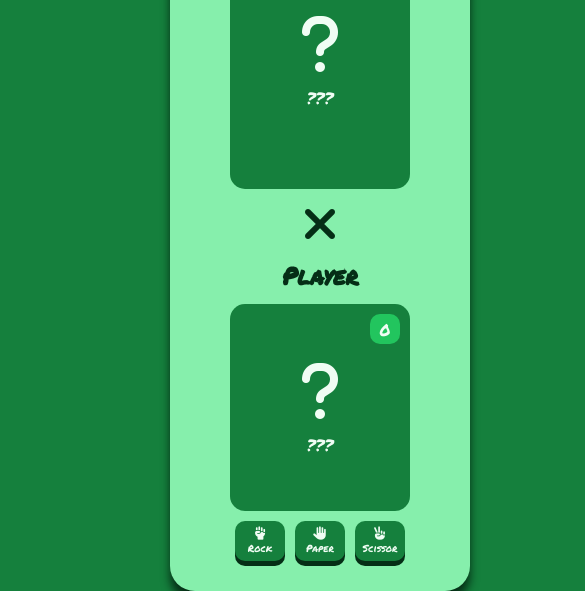
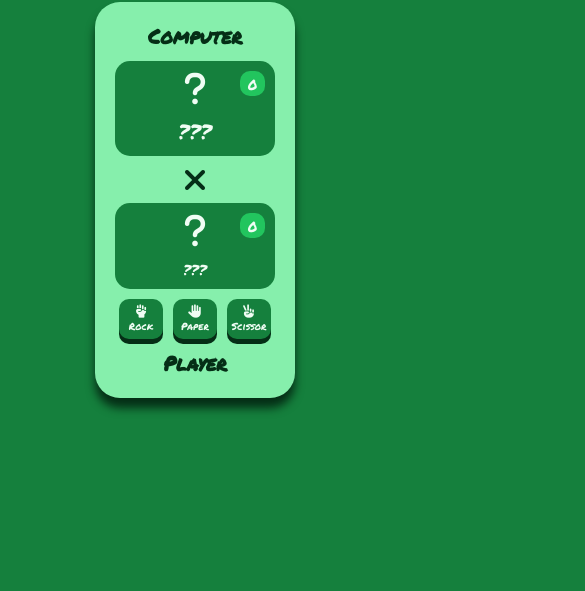
Before and after one commit to felipelipe12/jankenpon, a plain HTML site: page index.html in a window 390 px wide. Shown: the part 253-844 px from the top of the page, 585 px wide, since content can reach past the window. Drawn offline with Linux system fonts and the light colour scheme.

Commit message:
Feat: Responsiveness layout & Add classes in spans

```diff
--- a/css/style.css
+++ b/css/style.css
@@ -19,6 +19,15 @@ body {
     height: 100dvh;
 }
 
+h1 {
+    font-size: 54px;
+}
+
+h2 {
+    color: var(--green-950);
+    font-size: 24px;
+}
+
 button {
     font-family: "Permanent Marker", system-ui;
     color: var(--green-050);
@@ -37,13 +46,12 @@ section.jankenpon div.container {
     gap: 30px;
     margin: 0 auto;
     height: 100%;
-    width: 640px;
+    width: 480px;
 }
 
 section.jankenpon div.container h1.jankenpon__title {
     color: var(--green-300);
     filter: drop-shadow(0px 5px 0px var(--green-950));
-    font-size: 54px;
 }
 
 section.jankenpon div.container div.jankenpon__card {
@@ -52,24 +60,22 @@ section.jankenpon div.container div.jankenpon__card {
     box-shadow: var(--green-950) 0px 10px 10px;
     padding: 30px;
     height: 350px;
-    width: 500px;
+    width: 100%;
     display: flex;
     justify-content: space-between;
     align-items: center;
+    gap: 20px;
 }
 
-section.jankenpon div.container div.jankenpon__card div.jankenpon__card--player {
+section.jankenpon div.container div.jankenpon__card div.jankenpon__card--player,
+section.jankenpon div.container div.jankenpon__card div.jankenpon__card--computer {
     height: 100%;
-    width: 180px;
+    width: 100%;
     display: flex;
     flex-direction: column;
     justify-content: space-between;
     align-items: center;
     gap: 10px;
-}
-
-section.jankenpon div.container div.jankenpon__card div.jankenpon__card--player h2.jankenpon__player--title {
-    font-size: 24px;
 }
 
 section.jankenpon div.container div.jankenpon__card span.jankenpon__card--vs {
@@ -81,7 +87,8 @@ section.jankenpon div.container div.jankenpon__card span.jankenpon__card--vs {
     color: var(--green-950);
 }
 
-section.jankenpon div.container div.jankenpon__card div.jankenpon__card--player div.jankenpon__player--choice {
+section.jankenpon div.container div.jankenpon__card div.jankenpon__card--player div.jankenpon__player--choice,
+section.jankenpon div.container div.jankenpon__card div.jankenpon__card--computer div.jankenpon__computer--choice {
     background-color: var(--green-700);
     color: var(--green-050);
     height: 100%;
@@ -90,9 +97,11 @@ section.jankenpon div.container div.jankenpon__card div.jankenpon__card--player
     position: relative;
 }
 
-section.jankenpon div.container div.jankenpon__card div.jankenpon__card--player div.jankenpon__player--choice span.jankenpon__choice--score {
+section.jankenpon div.container div.jankenpon__card div.jankenpon__card--player div.jankenpon__player--choice span.jankenpon__choice--score,
+section.jankenpon div.container div.jankenpon__card div.jankenpon__card--computer div.jankenpon__computer--choice span.jankenpon__choice--score {
     background-color: var(--green-500);
     border-radius: 10px;
+    font-size: 18px;
     position: absolute;
     top: 10px;
     right: 10px;
@@ -103,29 +112,33 @@ section.jankenpon div.container div.jankenpon__card div.jankenpon__card--player
     width: 30px;
 }
 
-section.jankenpon div.container div.jankenpon__card div.jankenpon__card--player div.jankenpon__player--choice div.jankenpon__choice--result {
+section.jankenpon div.container div.jankenpon__card div.jankenpon__card--player div.jankenpon__player--choice div.jankenpon__choice--result,
+section.jankenpon div.container div.jankenpon__card div.jankenpon__card--computer div.jankenpon__computer--choice div.jankenpon__choice--result {
     display: flex;
     flex-direction: column;
     justify-content: center;
     align-items: center;
     gap: 10px;
     height: 100%;
+    padding: 20px;
 }
 
-section.jankenpon div.container div.jankenpon__card div.jankenpon__card--player div.jankenpon__player--choice div.jankenpon__choice--result i {
+section.jankenpon div.container div.jankenpon__card div.jankenpon__card--player div.jankenpon__player--choice div.jankenpon__choice--result i,
+section.jankenpon div.container div.jankenpon__card div.jankenpon__card--computer div.jankenpon__computer--choice div.jankenpon__choice--result i {
     font-size: 64px;
 }
 
-section.jankenpon div.container div.jankenpon__card div.jankenpon__card--player div.jankenpon__player--choice div.jankenpon__choice--result span i {
-    font-size: 28px;
+section.jankenpon div.container div.jankenpon__card div.jankenpon__card--player div.jankenpon__player--choice div.jankenpon__choice--result span.jankenpon__result--text,
+section.jankenpon div.container div.jankenpon__card div.jankenpon__card--computer div.jankenpon__computer--choice div.jankenpon__choice--result span.jankenpon__result--text {
+    font-size: 20px;
 }
 
-section.jankenpon div.container div.jankenpon__card div.jankenpon__card--player .jankenpon__player--buttons {
+section.jankenpon div.container div.jankenpon__card div.jankenpon__card--player div.jankenpon__player--buttons {
     display: flex;
     gap: 10px;
 }
 
-section.jankenpon div.container div.jankenpon__card div.jankenpon__card--player .jankenpon__player--buttons button.jankenpon__buttons--button {
+section.jankenpon div.container div.jankenpon__card div.jankenpon__card--player div.jankenpon__player--buttons button.jankenpon__buttons--button {
     background-color: var(--green-700);
     border-radius: 10px;
     border: none;
@@ -136,7 +149,7 @@ section.jankenpon div.container div.jankenpon__card div.jankenpon__card--player
     justify-content: center;
     align-items: center;
     height: 40px;
-    width: 50px;
+    width: 44px;
     transition: .3s;
 }
 
@@ -145,7 +158,7 @@ section.jankenpon div.container div.jankenpon__card div.jankenpon__card--player
     transform: translateY(5px);
 }
 
-section.jankenpon div.container div.jankenpon__card div.jankenpon__card--player .jankenpon__player--buttons button.jankenpon__buttons--button span {
+section.jankenpon div.container div.jankenpon__card div.jankenpon__card--player .jankenpon__player--buttons button.jankenpon__buttons--button span.jankenpon__button--text {
     font-size: 10px;
 }
 
@@ -179,10 +192,6 @@ section.jankenpon div.jankenpon__popup div.jankenpon__popup--card {
     padding: 30px;
 }
 
-section.jankenpon div.jankenpon__popup div.jankenpon__popup--card h2.jankenpon__card--title {
-    font-size: 24px;
-}
-
 section.jankenpon div.jankenpon__popup div.jankenpon__popup--card button.jankenpon__card--button {
     background-color: var(--green-700);
     border-radius: 10px;
@@ -198,13 +207,62 @@ section.jankenpon div.jankenpon__popup div.jankenpon__popup--card button.jankenp
 }
 
 @media screen and (max-width: 768px) {
+    h1 {
+        font-size: 32px;
+    }
+
+    h2 {
+        font-size: 20px;
+    }
+
+    section.jankenpon div.container {
+        gap: 15px;
+        width: 200px;
+    }
+
     section.jankenpon div.container div.jankenpon__card {
-        padding: 30px;
-        height: 100%;
-        width: 300px;
+        padding: 20px;
+        height: auto;
         display: flex;
         flex-direction: column;
-        justify-content: space-between;
-        align-items: center;
+        gap: 0;
+    }
+
+    section.jankenpon div.container div.jankenpon__card span.jankenpon__card--vs {
+        font-size: 32px;
+    }
+
+    section.jankenpon div.container div.jankenpon__card div.jankenpon__card--player div.jankenpon__player--choice span.jankenpon__choice--score,
+    section.jankenpon div.container div.jankenpon__card div.jankenpon__card--computer div.jankenpon__computer--choice span.jankenpon__choice--score {
+        border-radius: 10px;
+        font-size: 14px;
+        height: 25px;
+        width: 25px;
+    }
+
+    section.jankenpon div.container div.jankenpon__card div.jankenpon__card--player div.jankenpon__player--choice div.jankenpon__choice--result,
+    section.jankenpon div.container div.jankenpon__card div.jankenpon__card--computer div.jankenpon__computer--choice div.jankenpon__choice--result {
+        padding: 10px;
+    }
+
+    section.jankenpon div.container div.jankenpon__card div.jankenpon__card--player div.jankenpon__player--choice div.jankenpon__choice--result i,
+    section.jankenpon div.container div.jankenpon__card div.jankenpon__card--computer div.jankenpon__computer--choice div.jankenpon__choice--result i {
+        font-size: 36px;
+    }
+
+    section.jankenpon div.container div.jankenpon__card div.jankenpon__card--player div.jankenpon__player--choice div.jankenpon__choice--result span.jankenpon__result--text {
+        font-size: 14px;
+    }
+
+    section.jankenpon div.container div.jankenpon__card div.jankenpon__card--player h2.jankenpon__player--title {
+        order: 3;
+    }
+
+    section.jankenpon div.container div.jankenpon__card div.jankenpon__card--player div.jankenpon__player--choice {
+        order: 1;
+    }
+
+    section.jankenpon div.container div.jankenpon__card div.jankenpon__card--player div.jankenpon__player--buttons {
+        order: 2;
     }
 }
--- a/index.html
+++ b/index.html
@@ -18,13 +18,13 @@
         <div class="container">
             <h1 class="jankenpon__title">Jankenpon</h1>
             <div class="jankenpon__card">
-                <div class="jankenpon__card--player">
-                    <h2 class="jankenpon__player--title">Computer</h2>
-                    <div class="jankenpon__player--choice">
+                <div class="jankenpon__card--computer">
+                    <h2 class="jankenpon__computer--title">Computer</h2>
+                    <div class="jankenpon__computer--choice">
                         <span id="computer-score" class="jankenpon__choice--score">0</span>
                         <div class="jankenpon__choice--result">
                             <i id="computer-icon" class="fa-solid fa-question"></i>
-                            <span id="computer-name">???</span>
+                            <span id="computer-name" class="jankenpon__result--text">???</span>
                         </div>
                     </div>
                 </div>
@@ -37,21 +37,21 @@
                         <span id="player-score" class="jankenpon__choice--score">0</span>
                         <div class="jankenpon__choice--result">
                             <i id="player-icon" class="fa-solid fa-question"></i>
-                            <span id="player-name">???</span>
+                            <span id="player-name" class="jankenpon__result--text">???</span>
                         </div>
                     </div>
                     <div class="jankenpon__player--buttons">
                         <button type="button" data-choice="rock" class="jankenpon__buttons--button">
                             <i class="fa-solid fa-hand-fist"></i>
-                            <span>Rock</span>
+                            <span class="jankenpon__button--text">Rock</span>
                         </button>
                         <button type="button" data-choice="paper" class="jankenpon__buttons--button">
                             <i class="fa-solid fa-hand"></i>
-                            <span>Paper</span>
+                            <span class="jankenpon__button--text">Paper</span>
                         </button>
                         <button type="button" data-choice="scissor" class="jankenpon__buttons--button">
                             <i class="fa-solid fa-hand-peace"></i>
-                            <span>Scissor</span>
+                            <span class="jankenpon__button--text">Scissor</span>
                         </button>
                     </div>
                 </div>
```
